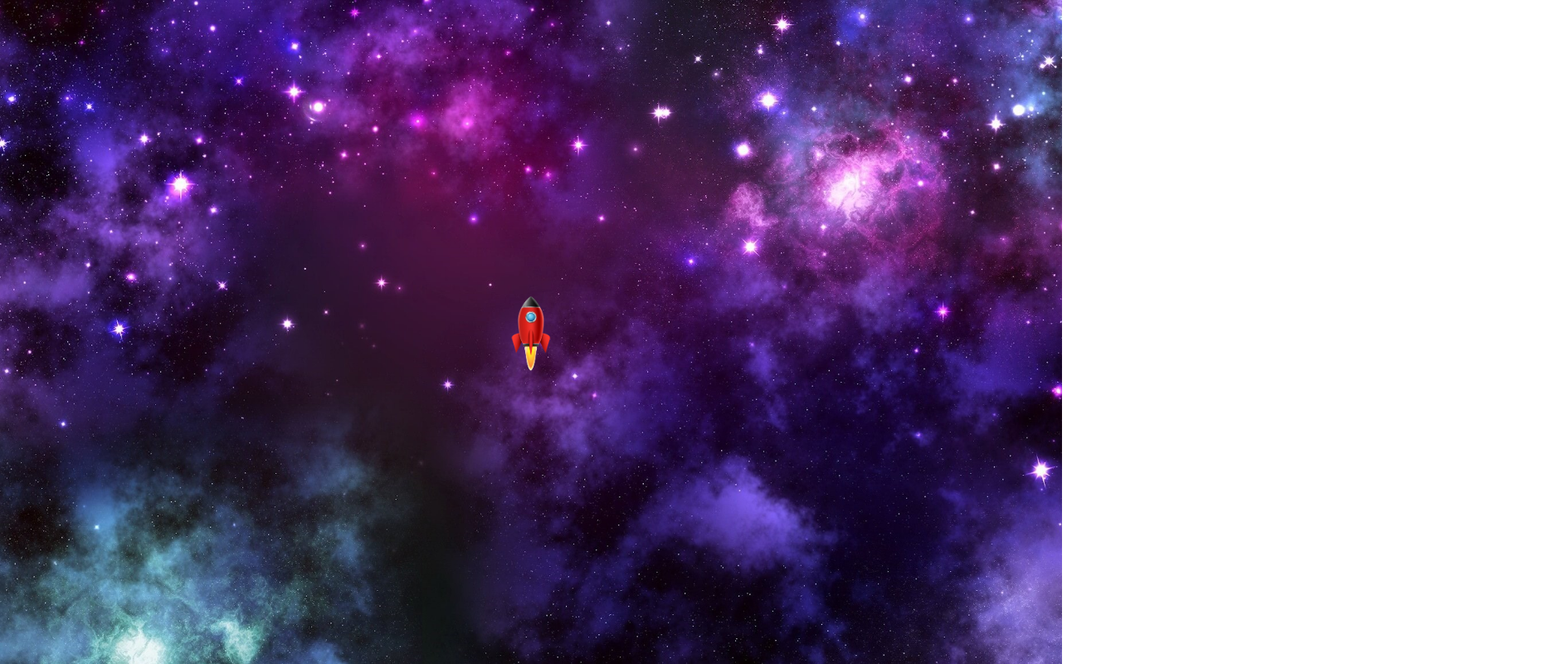
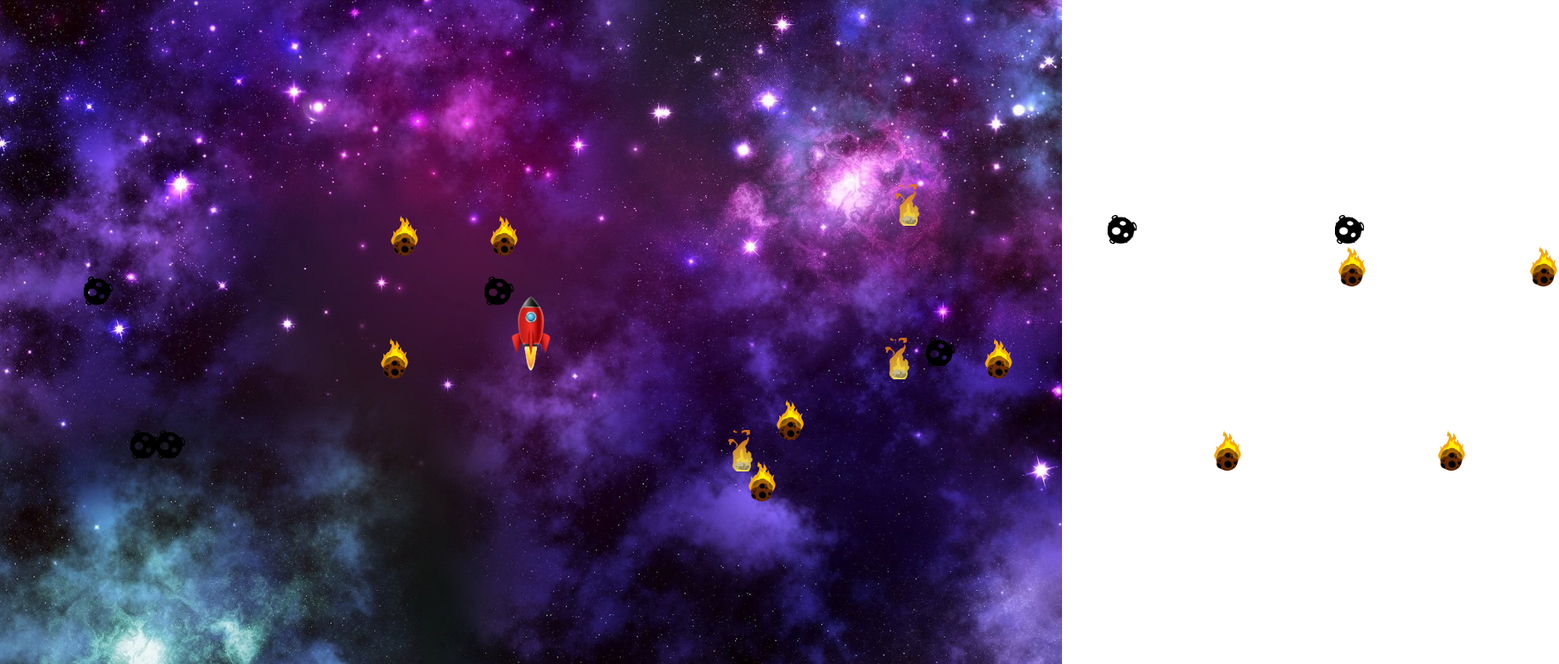
Before and after one commit to kamil-z-gh/design-patters-project, a website built with Parcel: page index.html in a window 1280 px wide. Shown: the whole page at 83% size, 1879 px wide, since content can reach past the window. Built offline with nearby package versions, Linux system fonts and the light colour scheme.

Commit message:
add asteroids using flyweight (#4)

```diff
--- a/src/index.ts
+++ b/src/index.ts
@@ -1,7 +1,188 @@
 const spaceshipDiv = document.getElementById("spaceship") as HTMLDivElement;
 const app = document.getElementById("app") as HTMLDivElement;
 
-class Robot {
+class AsteroidFlyweight {
+  public img: string = "";
+  public width: number = 0;
+  public height: number = 0;
+
+  constructor(img: string, width: number, height: number) {
+    this.img = img;
+    this.width = width;
+    this.height = height;
+  }
+}
+
+class ConcreteAsteroid {
+  public xPosition: number = 0;
+  public yPosition: number = 0;
+  public speed: number = 0;
+  public flyweight: AsteroidFlyweight;
+  public id: number = 0;
+
+  constructor(
+    xPosition: number,
+    speed: number,
+    flyweight: AsteroidFlyweight,
+    id: number
+  ) {
+    this.flyweight = flyweight;
+    this.speed = speed;
+    this.xPosition = xPosition;
+    this.id = id;
+  }
+
+  public updateYPosition(y: number) {
+    if (y > app.clientHeight - this.flyweight.height) return this.id;
+
+    const asteroidDiv = document.querySelector(
+      `[data-id="${this.id}"]`
+    ) as HTMLDivElement;
+
+    asteroidDiv.style.top = `${y}px`;
+    this.yPosition = y;
+  }
+}
+
+interface Flyweights {
+  [key: string]: AsteroidFlyweight;
+}
+
+class FlyweightFactory {
+  private flyweights: Flyweights = {};
+
+  public getFlyweight(type: AsteroidType): AsteroidFlyweight {
+    if (!(type in this.flyweights)) {
+      // FlyweightFactory: Can't find a flyweight, creating new one.
+      console.log(
+        "FlyweightFactory: Can't find a flyweight, creating new one."
+      );
+      switch (type) {
+        case "burning":
+          this.flyweights[type] = new AsteroidFlyweight("burning", 35, 50);
+          break;
+        case "burningSmall":
+          this.flyweights[type] = new AsteroidFlyweight("burningSmall", 35, 50);
+          break;
+
+        case "black":
+          this.flyweights[type] = new AsteroidFlyweight("black", 35, 35);
+          break;
+      }
+
+      // this.flyweights[key] = new AsteroidFlyweight(sharedState);
+    } else {
+      // FlyweightFactory: Reusing existing flyweight.
+      console.log("FlyweightFactory: Reusing existing flyweight.");
+    }
+
+    return this.flyweights[type];
+  }
+
+  public listFlyweights(): void {
+    const count = Object.keys(this.flyweights).length;
+    console.log(`\nFlyweightFactory: I have ${count} flyweights:`);
+    for (const key in this.flyweights) {
+      console.log(key);
+    }
+  }
+}
+
+const getRandomNumber = (max: number) => Math.floor(Math.random() * max + 1);
+
+class AsteroidManagerSingleton {
+  private static instance: AsteroidManagerSingleton;
+  private setIntervalIndex: number | null = null;
+  private asteroidsAlreadyFallenIds: number[] = [];
+
+  public static getInstance(): AsteroidManagerSingleton {
+    if (!AsteroidManagerSingleton.instance) {
+      AsteroidManagerSingleton.instance = new AsteroidManagerSingleton();
+    }
+    return AsteroidManagerSingleton.instance;
+  }
+
+  private asteroids: ConcreteAsteroid[] = [];
+
+  public addAsteroid(asteroid: ConcreteAsteroid) {
+    this.asteroids.push(asteroid);
+  }
+
+  private addFallenAsteroid(id: number) {
+    console.log({
+      indexOf: id,
+      index: this.asteroidsAlreadyFallenIds.indexOf(id) < 0,
+    });
+    if (this.asteroidsAlreadyFallenIds.indexOf(id) > -1) return;
+    this.asteroidsAlreadyFallenIds.push(id);
+  }
+
+  public drawAsteroids() {
+    this.asteroids.forEach((asteroid) => {
+      const asteroidElement = document.createElement("div");
+      asteroidElement.style.position = "absolute";
+      asteroidElement.style.width = `${asteroid.flyweight?.width}px`;
+      asteroidElement.style.height = `${asteroid.flyweight?.height}px`;
+      asteroidElement.classList.add(`asteroid`);
+      asteroidElement.classList.add(`${asteroid.flyweight?.img}`);
+      asteroidElement.style.backgroundSize = "cover";
+      asteroidElement.style.backgroundPosition = "center";
+      asteroidElement.style.left = `${asteroid.xPosition}px`;
+      asteroidElement.dataset.id = `${asteroid.id}`;
+
+      app.appendChild(asteroidElement);
+    });
+  }
+  public moveAsteroids() {
+    this.setIntervalIndex = setInterval(() => {
+      this.asteroids.forEach((asteroid) => {
+        const id = asteroid.updateYPosition(
+          asteroid.yPosition + asteroid.speed
+        );
+
+        if (typeof id !== "undefined") {
+          this.addFallenAsteroid(id);
+        }
+
+        if (
+          this.asteroidsAlreadyFallenIds.length === this.asteroids.length &&
+          this.setIntervalIndex
+        ) {
+          clearInterval(this.setIntervalIndex);
+          this.setIntervalIndex = null;
+        }
+      });
+    }, 200);
+  }
+}
+
+const AsteroidManager = AsteroidManagerSingleton.getInstance();
+
+const flyweightFactory = new FlyweightFactory();
+flyweightFactory.listFlyweights();
+
+type AsteroidType = "burning" | "burningSmall" | "black";
+
+const asteroidsAmount = 20;
+
+for (let i = 0; i < asteroidsAmount; i++) {
+  const flyweight = flyweightFactory.getFlyweight(
+    i % 2 === 1 ? "burning" : i % 3 === 1 ? "burningSmall" : "black"
+  );
+  const concreteAsteroid = new ConcreteAsteroid(
+    getRandomNumber(1900),
+    getRandomNumber(10) + 5,
+    flyweight,
+    i
+  );
+  AsteroidManager.addAsteroid(concreteAsteroid);
+}
+
+AsteroidManager.drawAsteroids();
+AsteroidManager.moveAsteroids();
+flyweightFactory.listFlyweights();
+
+class Spaceship {
   private state: State | undefined;
   private stepAmmount = 5;
   private Y = 50;
@@ -71,9 +252,9 @@ class Robot {
 
 abstract class State {
   // @ts-ignore
-  protected context: Robot;
+  protected context: Spaceship;
 
-  public setContext(context: Robot) {
+  public setContext(context: Spaceship) {
     this.context = context;
   }
 
@@ -175,7 +356,7 @@ class StopState extends State {
   }
 }
 
-const robot = new Robot(new StopState());
+const robot = new Spaceship(new StopState());
 
 window.addEventListener("keydown", (e) => {
   console.log({ keyCode: e.keyCode });
--- /dev/null
+++ b/src/scss/_asteroid.scss
@@ -0,0 +1,17 @@
+.asteroid {
+  background-position: center;
+  background-size: cover;
+  background-repeat: no-repeat;
+
+  &.burning {
+    background-image: url("../images/burning.png");
+  }
+
+  &.burningSmall {
+    background-image: url("../images/burningSmall.png");
+  }
+
+  &.black {
+    background-image: url("../images/black.png");
+  }
+}
--- a/src/scss/_spaceship.scss
+++ b/src/scss/_spaceship.scss
@@ -8,7 +8,6 @@
   position: absolute;
   transform: translate(-50%, -50%);
   background-image: url("../images/spaceship.png");
-  background-image: url("../images/spaceship.png");
   background-position: center;
   background-size: cover;
   background-repeat: no-repeat;
--- a/src/scss/styles.scss
+++ b/src/scss/styles.scss
@@ -1,3 +1,4 @@
 @import "normalize";
 @import "reset";
 @import "spaceship";
+@import "asteroid";
--- /dev/null
+++ b/src/types/png.d.ts
@@ -0,0 +1,4 @@
+declare module "*.png" {
+  const value: any;
+  export = value;
+}
```
Also changed, not shown: src/images/black.png (added), src/images/burning.png (added), src/images/burningSmall.png (added), src/styles/styles.css, 1 other file.
